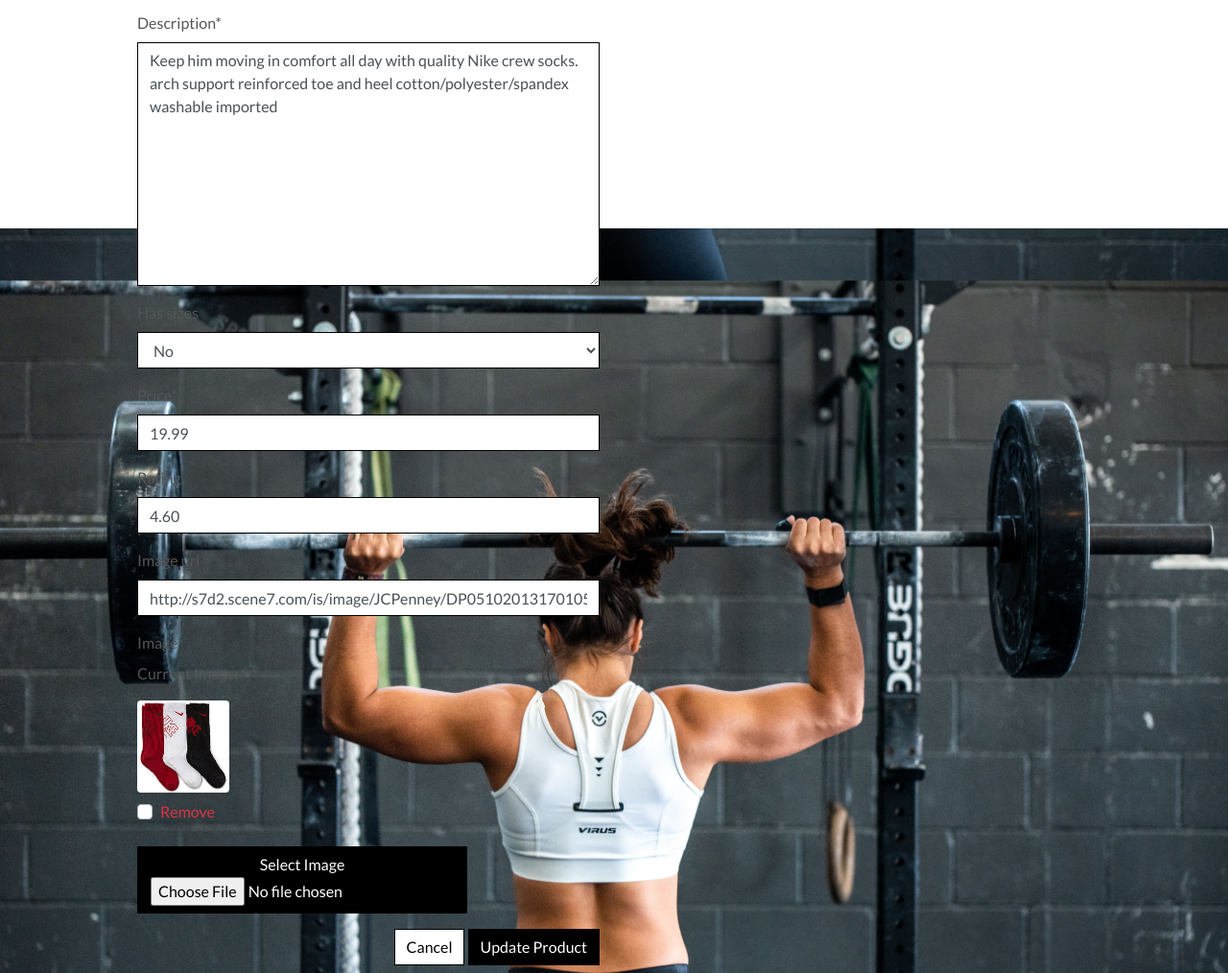
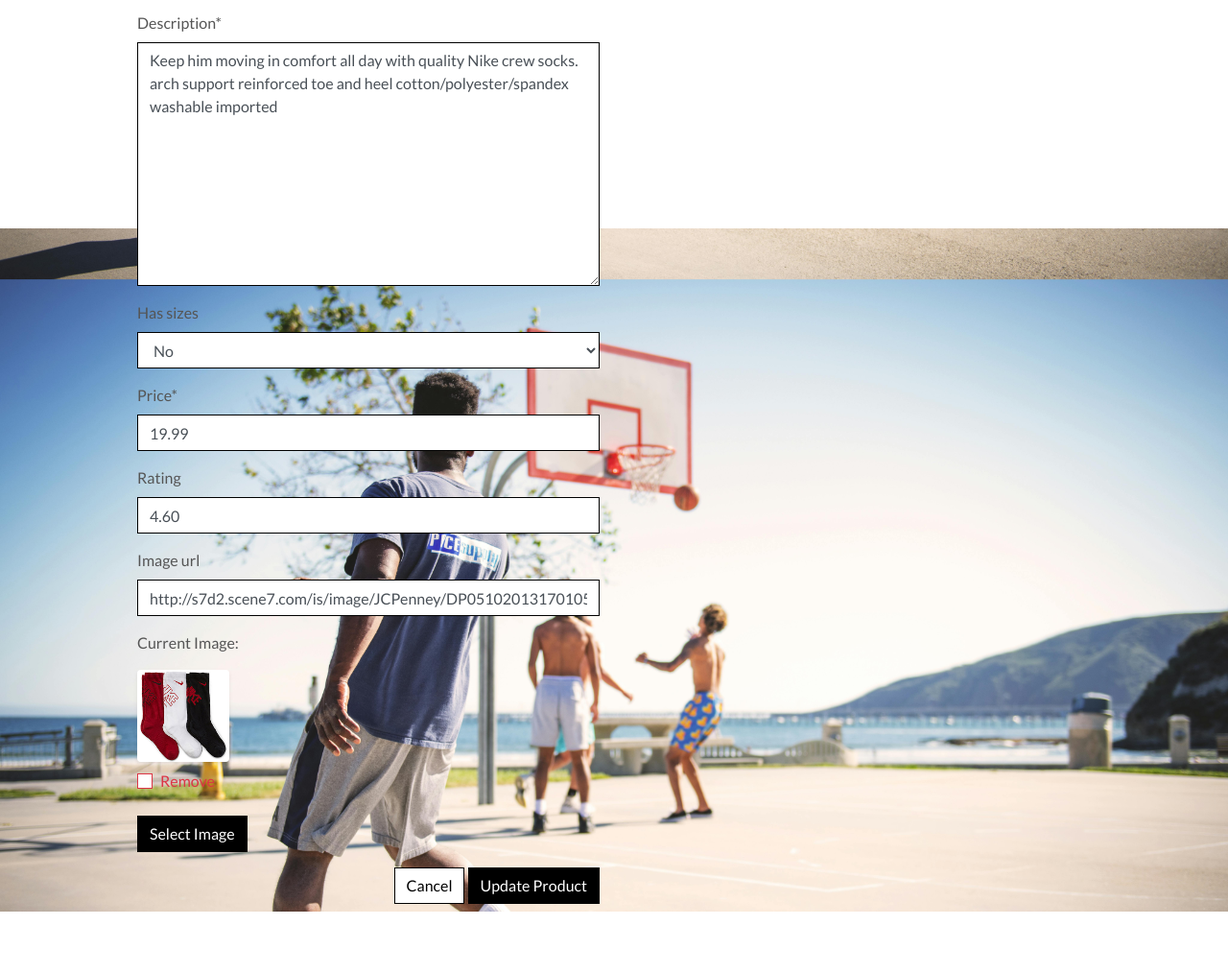
Before and after one commit to FabiMe/Fit-Hub, a Django app: page /products/edit/12/ in a window 1280 px wide. Shown: the part 562-1576 px from the top of the page at 96% size. After the commit the page ends 1512 px from the top, so only its background shows below. Run offline with Django 3.2, Linux system fonts and the light colour scheme; the visitor is signed in with stand-in values (Sample User, id 1); data comes from the database, SQL or seed files in the repository; some libraries are stand-ins or nearby versions; some web fonts are replaced.

Commit message:
product admin - fixing the image field part 2

```diff
--- a/products/templates/products/edit_product.html
+++ b/products/templates/products/edit_product.html
@@ -25,7 +25,13 @@
             <div class="col-12 col-md-6">
                 <form method="POST" action="{% url 'edit_product' product.id %}" class="form mb-2" enctype="multipart/form-data">
                     {% csrf_token %}
-                    {{ form | crispy }}
+                    {% for field in form %}
+                        {% if field.name != 'image' %}
+                            {{ field | as_crispy_field }}
+                        {% else %}
+                            {{ field }}
+                        {% endif %}
+                    {% endfor %}
                     <div class="text-right">
                         <a class="btn btn-outline-black rounded-0" href="{% url 'products' %}">Cancel</a>
                         <button class="btn btn-black rounded-0" type="submit">Update Product</button>
@@ -35,3 +41,13 @@
         </div>
     </div>
 {% endblock %}
+
+{% block postloadjs %}
+    {{ block.super }}
+    <script type="text/javascript">
+        $('#new-image').change(function() {
+            var file = $('#new-image')[0].files[0];
+            $('#filename').text(`Image will be set to: ${file.name}`);
+        });
+    </script>
+{% endblock %}
--- a/static/css/base.css
+++ b/static/css/base.css
@@ -3,7 +3,7 @@ html {
 }
 
 body {
-    background: url('/media/hero_image.jpg') no-repeat center center fixed;
+    background: url('/media/basketball.jpg') no-repeat center center fixed;
     background-size: cover;
     height: calc(100vh - 164px);
     color: #555;
@@ -237,6 +237,35 @@ input[name='q']::placeholder {
 	color: #17a2b8; /* text-info */
 }
 
+/* Product Form */
+
+.btn-file {
+    position: relative;
+    overflow: hidden;
+}
+
+.btn-file input[type="file"] {
+    position: absolute;
+    top: 0;
+    right: 0;
+    min-width: 100%;
+    min-height: 100%;
+    opacity: 0;
+    cursor: pointer;
+}
+
+.custom-checkbox .custom-control-label::before {
+    border-radius: 0;
+    border-color: #dc3545;
+}
+
+.custom-checkbox .custom-control-input:checked~.custom-control-label::before {
+    background-color: #dc3545;
+    border-color: #dc3545;
+    border-radius: 0;
+}
+
+
 /* fixed top navbar only on medium and up */
 @media (min-width: 992px) {
     .fixed-top-desktop-only {
```
